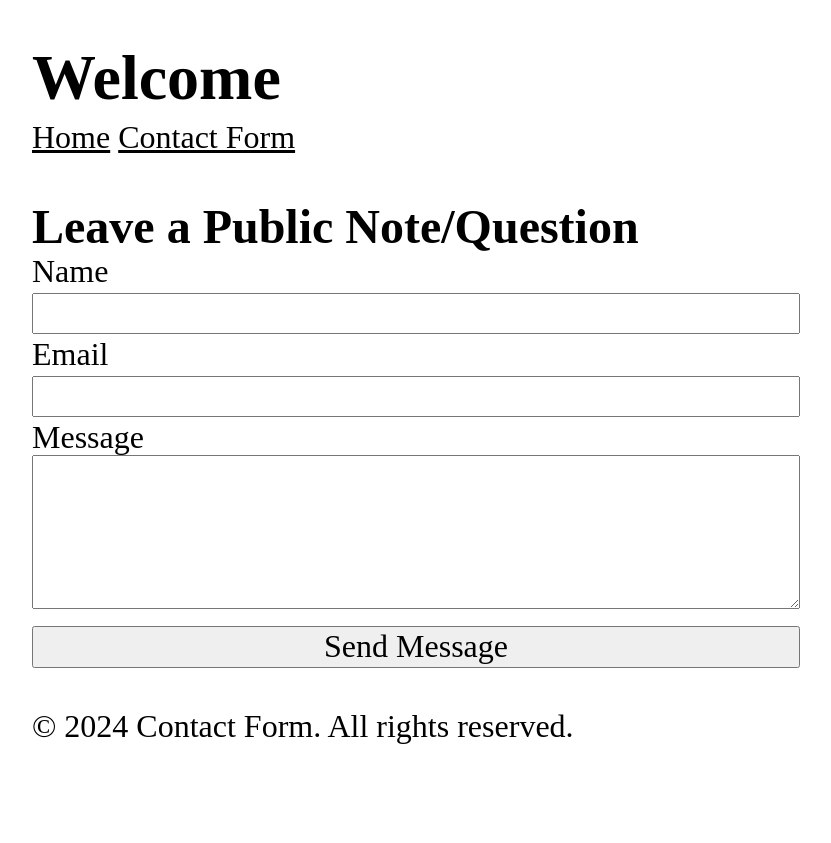
After one commit to piotr-jura-udemy/master-php, a PHP site: page /contact in a window 1280 px wide. The commit adds this page. Shown: the whole page, without its empty margins (224-1055 px from the left). Run offline with PHP 8.4, Linux system fonts and the light colour scheme.

Commit message:
0204-form-page

```diff
--- a/contact-form/includes/router.php
+++ b/contact-form/includes/router.php
@@ -16,6 +16,7 @@ function getFilePath(string $uri, string $method): string {
 function notFound(): void {
   http_response_code(404);
   echo "404 Not Found";
+  exit;
 }
 
 function dispatch(string $uri, string $method): void {
--- /dev/null
+++ b/contact-form/routes/contact_get.php
@@ -0,0 +1,2 @@
+<?php
+renderView('contact_get');
--- /dev/null
+++ b/contact-form/templates/contact_get.php
@@ -0,0 +1,13 @@
+<section>
+  <h2>Leave a Public Note/Question</h2>
+  <form method="POST">
+    <!-- CSRF -->
+    <label>Name</label>
+    <input type="text" name="name" />
+    <label>Email</label>
+    <input type="email" name="email" />
+    <label>Message</label>
+    <textarea rows="4" name="message"></textarea>
+    <button type="submit">Send Message</button>
+  </form>
+</section>
--- a/contact-form/templates/header.php
+++ b/contact-form/templates/header.php
@@ -114,5 +114,6 @@
   </header>
   <nav>
     <a href="/">Home</a>
+    <a href="/contact">Contact Form</a>
   </nav>
   <main>
```
